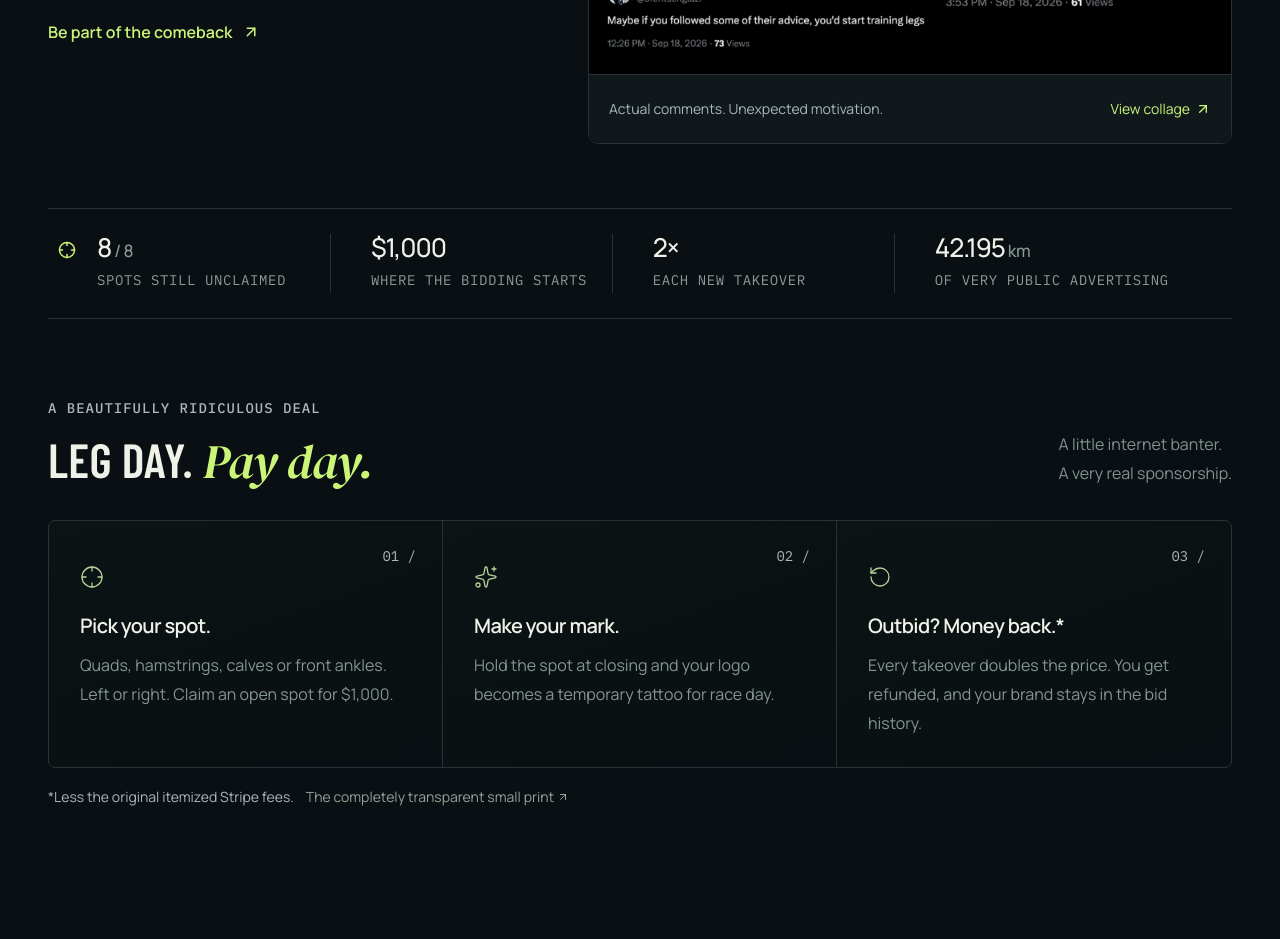
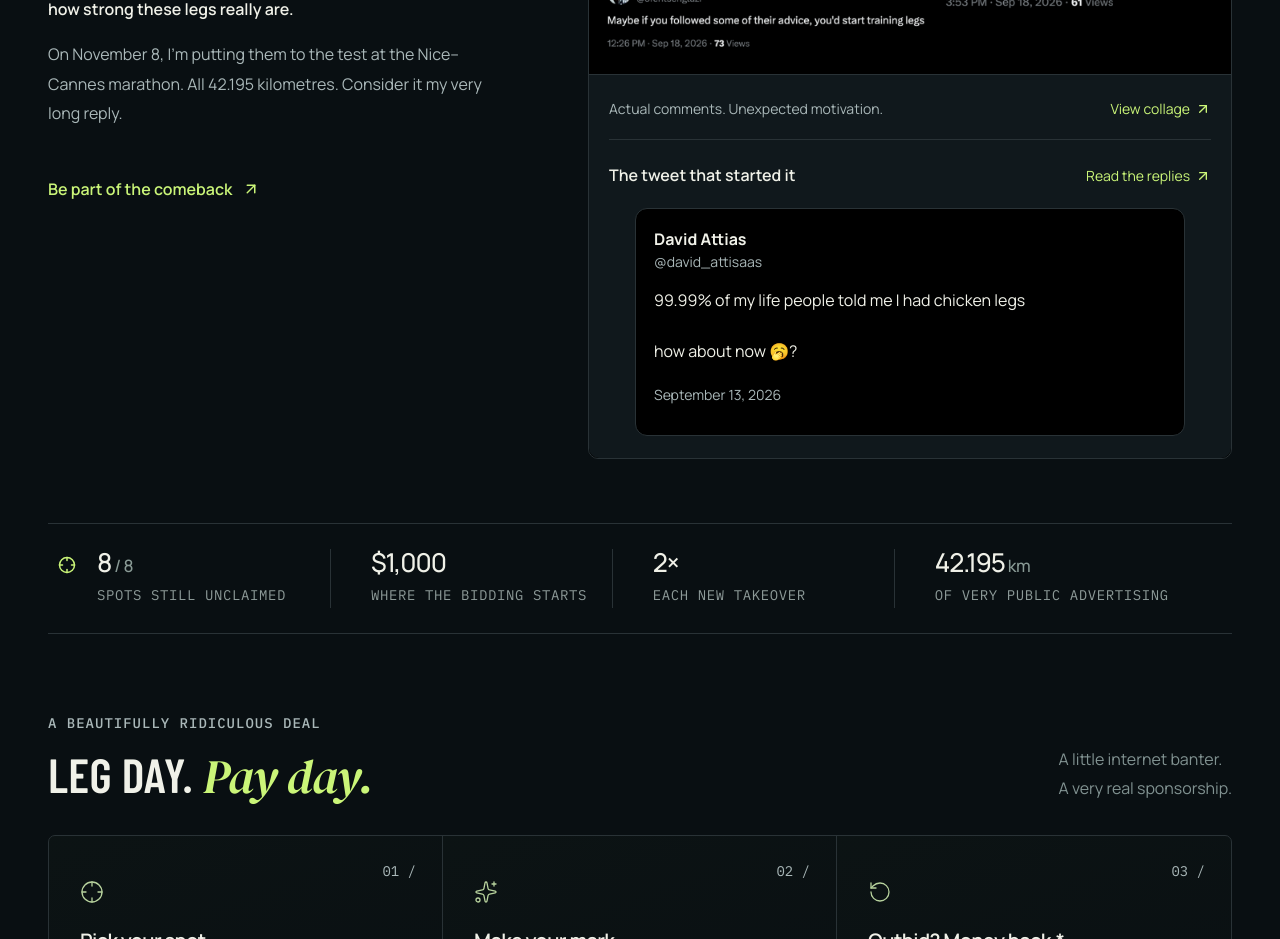
Before and after one commit to best-trading-indicator-tools/chicken-legs, a Next.js app: page / in a window 1280 px wide. Shown: the part 2040-2979 px from the top of the page. Built offline with nearby package versions, Linux system fonts and the light colour scheme; no server answers; the database is empty; a web font is replaced by a local one.

Commit message:
Embed the original roast tweet beneath the collage

```diff
--- a/src/components/roast-story.module.css
+++ b/src/components/roast-story.module.css
@@ -36,6 +36,18 @@
 .captionRow { display: flex; flex-wrap: wrap; align-items: center; justify-content: space-between; gap: 4px 16px; }
 .evidence figcaption a { display: inline-flex; align-items: center; gap: 5px; min-height: 44px; color: var(--lime); }
 .evidence figcaption svg { flex-shrink: 0; }
+.tweetSource { margin-top: 8px; padding-top: 14px; border-top: 1px solid var(--line); }
+.tweetHeading { display: flex; flex-wrap: wrap; align-items: center; justify-content: space-between; gap: 0 16px; }
+.tweetHeading h3 { color: var(--text); font-size: var(--text-body); font-weight: 600; }
+.tweetEmbed { width: 100%; max-width: 550px; margin: 0 auto; }
+.tweetEmbed :global(.twitter-tweet) { max-width: 100% !important; }
+.tweetEmbed iframe { min-width: 0 !important; max-width: 100% !important; border-radius: 12px; }
+.tweetFallback { max-width: 550px; margin: 10px auto; padding: 18px; border: 1px solid var(--line); border-radius: 12px; background: #000; color: var(--text); }
+.tweetFallback > div { display: flex; flex-direction: column; line-height: 1.5; }
+.tweetFallback strong, .tweetFallback p { font-size: var(--text-body); }
+.tweetFallback span { color: var(--muted); }
+.tweetFallback p { margin: 16px 0 8px; line-height: 1.6; }
+.tweetFallback time { color: var(--muted); }
 .screenReaderOnly { position: absolute; width: 1px; height: 1px; padding: 0; margin: -1px; overflow: hidden; clip-path: inset(50%); white-space: nowrap; border: 0; }
 
 @media (max-width: 1150px) {
--- a/src/components/roast-story.tsx
+++ b/src/components/roast-story.tsx
@@ -1,4 +1,5 @@
 import { ArrowUpRight, Flame } from 'lucide-react';
+import RoastTweet from './roast-tweet';
 import styles from './roast-story.module.css';
 
 export default function RoastStory() {
@@ -18,6 +19,7 @@ export default function RoastStory() {
       </a>
       <figcaption>
         <div className={styles.captionRow}><span>Actual comments. Unexpected motivation.</span><a href="/images/chicken-legs-roasts-800.webp" target="_blank" rel="noopener noreferrer">View collage <ArrowUpRight size={16} aria-hidden="true" /><span className={styles.screenReaderOnly}> (opens in a new tab)</span></a></div>
+        <RoastTweet />
       </figcaption>
     </figure>
   </section>;
--- /dev/null
+++ b/src/components/roast-tweet.tsx
@@ -0,0 +1,59 @@
+'use client';
+
+import { useEffect, useRef, useState } from 'react';
+import Script from 'next/script';
+import { ArrowUpRight } from 'lucide-react';
+import styles from './roast-story.module.css';
+
+const tweetId = '2099147589551788373';
+const tweetUrl = `https://x.com/david_attisaas/status/${tweetId}`;
+
+type TwitterWindow = Window & {
+  twttr?: {
+    widgets: {
+      createTweet: (id: string, target: HTMLElement, options: {
+        theme: 'dark'; cards: 'hidden'; conversation: 'none'; dnt: boolean; lang: string;
+      }) => Promise<HTMLElement | undefined>;
+    };
+  };
+};
+
+export default function RoastTweet() {
+  const container = useRef<HTMLDivElement>(null);
+  const [scriptReady, setScriptReady] = useState(false);
+  const [loaded, setLoaded] = useState(false);
+
+  useEffect(() => {
+    const target = container.current;
+    const widgets = (window as TwitterWindow).twttr?.widgets;
+    if (!scriptReady || !target || !widgets) return;
+
+    // Keep X's DOM separate from React and discard any embed from an earlier mount.
+    const mount = document.createElement('div');
+    target.appendChild(mount);
+    let cancelled = false;
+    widgets.createTweet(tweetId, mount, {
+      theme: 'dark', cards: 'hidden', conversation: 'none', dnt: true, lang: 'en',
+    }).then(element => {
+      if (!cancelled && element) setLoaded(true);
+    }).catch(() => {
+      // The source text and link stay usable when X cannot load.
+    });
+
+    return () => { cancelled = true; mount.remove(); };
+  }, [scriptReady]);
+
+  return <section className={styles.tweetSource} aria-label="Original tweet">
+    <div className={styles.tweetHeading}>
+      <h3>The tweet that started it</h3>
+      <a href={tweetUrl} target="_blank" rel="noopener noreferrer">Read the replies <ArrowUpRight size={16} aria-hidden="true" /><span className={styles.screenReaderOnly}> on X (opens in a new tab)</span></a>
+    </div>
+    <div ref={container} className={styles.tweetEmbed} />
+    {!loaded && <blockquote className={styles.tweetFallback}>
+      <div><strong>David Attias</strong><span>@david_attisaas</span></div>
+      <p>99.99% of my life people told me I had chicken legs<br /><br />how about now 🥱?</p>
+      <a href={tweetUrl} target="_blank" rel="noopener noreferrer"><time dateTime="2026-09-13">September 13, 2026</time><span className={styles.screenReaderOnly}> — open the original tweet on X (opens in a new tab)</span></a>
+    </blockquote>}
+    <Script id="roast-tweet-widgets" src="https://platform.twitter.com/widgets.js" strategy="lazyOnload" onReady={() => setScriptReady(true)} />
+  </section>;
+}
```
Also changed, not shown: 2 other files (tests, documents, lock files or other folders).
